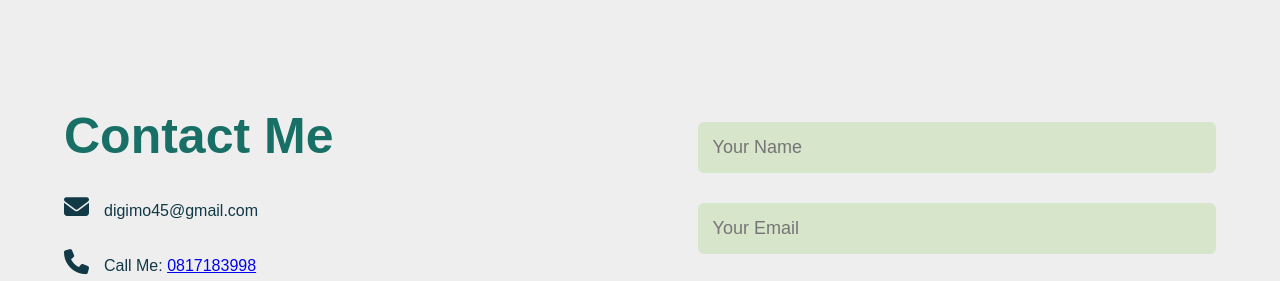
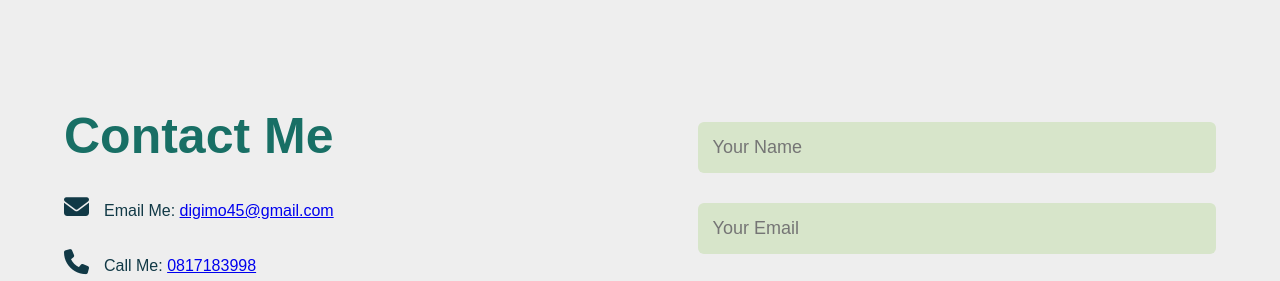
Before and after one commit to KgLelo/portfolio1, a plain HTML site: page index.html in a window 1280 px wide. Shown: the part 9394-9675 px from the top of the page. Drawn offline with Linux system fonts and the light colour scheme.

Commit message:
Update index.html

```diff
--- a/index.html
+++ b/index.html
@@ -175,7 +175,7 @@
 <div class="row">
     <div class="contact-left">
     <h1 class = "sub-title">Contact Me</h1>
-    <p><i class="fa-solid fa-envelope"></i>digimo45@gmail.com</p>
+    <p><i class="fa-solid fa-envelope"></i>Email Me: <a href="mailto:digimo45@gmail.com">digimo45@gmail.com</a></p>
 
     <p><i class="fa-solid fa-phone"></i>Call Me:  <a href="tel:0817183998">0817183998</a></p>
 
```
